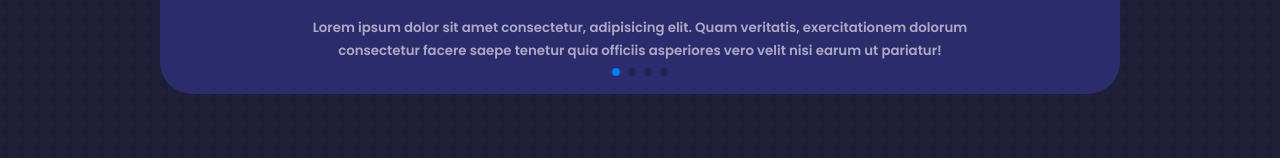
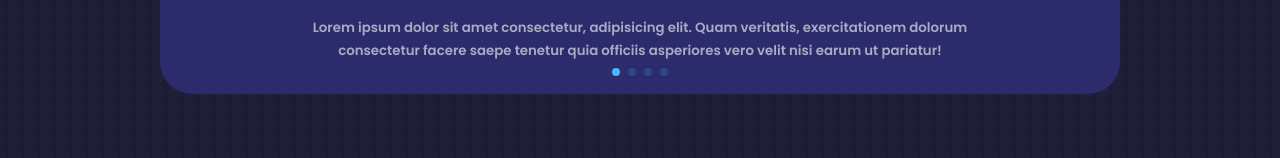
Before and after one commit to manish257/portfolio, a React (Create React App) app: page / in a window 1280 px wide. Shown: the part 4500-4658 px from the top of the page. Built offline with nearby package versions, Linux system fonts and the light colour scheme.

Commit message:
testimonials styling complete

```diff
--- a/src/components/Testimonials/Testimonials.css
+++ b/src/components/Testimonials/Testimonials.css
@@ -1,6 +1,6 @@
 .container.testimonials__container {
     width: 40%;
-
+    padding-bottom: 4rem;
 }
 
 .client__avatar {
@@ -28,6 +28,9 @@
     margin: 0.8rem auto 0;
 }
 
+.swiper-pagination-clickable .swiper-pagination-bullet {
+    background: var(--color-primary);
+}
 /* media queries ( medium devices ) */
 
 @media screen and (max-width: 1024px) {
```
